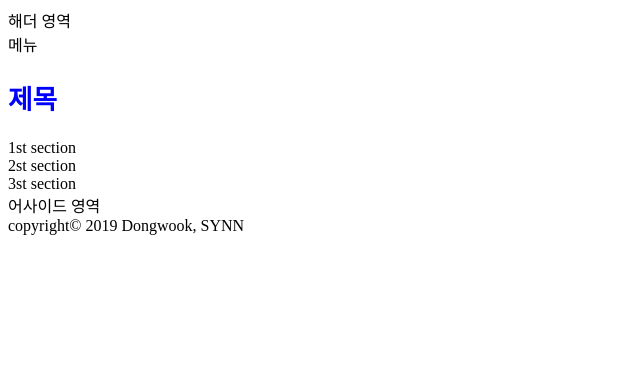
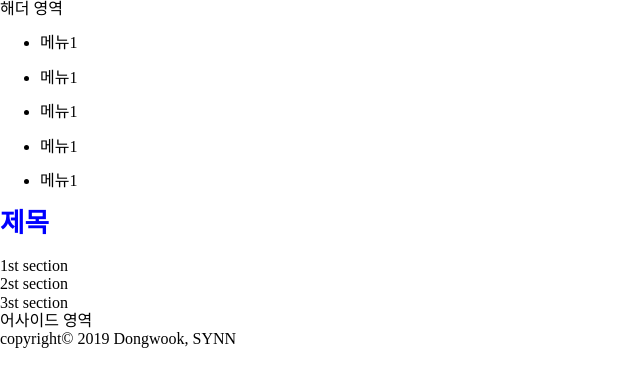
Before and after one commit to Ahaewon0509/Daelim19-2, a plain HTML site: page index.html in a window 1280 px wide. Shown: the whole page, without its empty margins (0-640 px from the left). Drawn offline with nearby package versions, Linux system fonts and the light colour scheme.

Commit message:
ADD menu

```diff
--- a/index.html
+++ b/index.html
@@ -1,14 +1,24 @@
+<!-- v0.1.1-->
 <!DOCTYPE html>
 <html lang="ko">
     <head>
         <meta charset="UTF-8">
+        <title>HTML 기본구조</title>
+        <!-- normalize.css-->
+        <link rel="stylesheet" href="normalize.css">
         <!--외부 적용-->
         <link rel="stylesheet" type="text/css" href="main.css">
-        <title>Document</title>
     </head>
     <body>
+        <!-- Semantic Tag-->
         <header>해더 영역</header>
-            <nav>메뉴</nav>
+            <nav>
+                <ul><li>메뉴1</li></ul>
+                <ul><li>메뉴1</li></ul>
+                <ul><li>메뉴1</li></ul>
+                <ul><li>메뉴1</li></ul>
+                <ul><li>메뉴1</li></ul>
+            </nav>
             <article>
                 <h1 class="xamn">제목</h1>
                 <section>1st section</section>
--- a/main.css
+++ b/main.css
@@ -1,3 +1,4 @@
+/* v0.1.1 */
 h1 {
     color: blue;
     font-size: 20pt;
```
